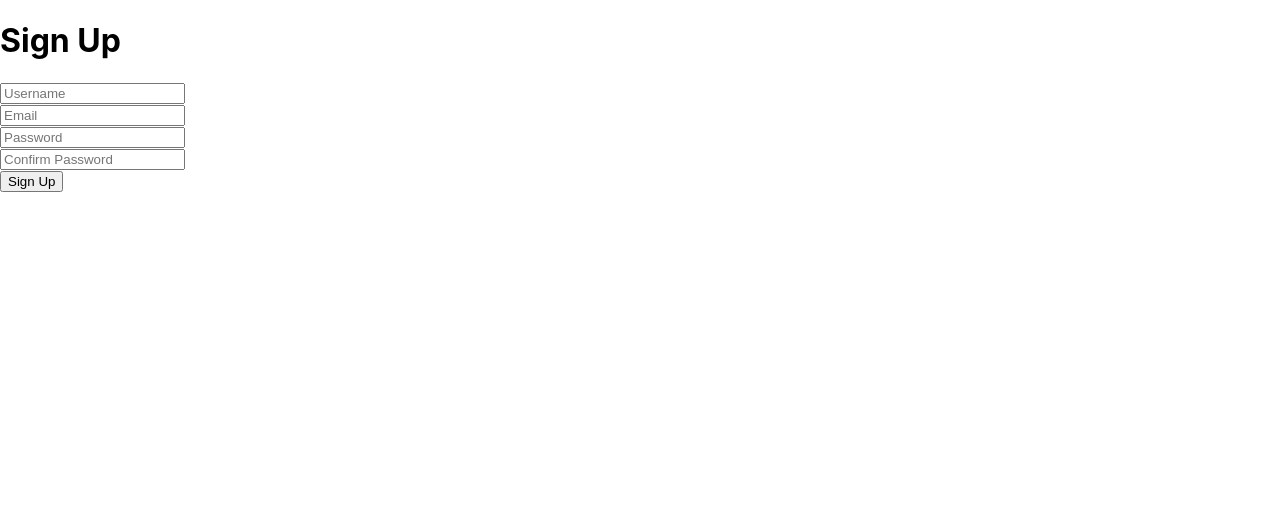
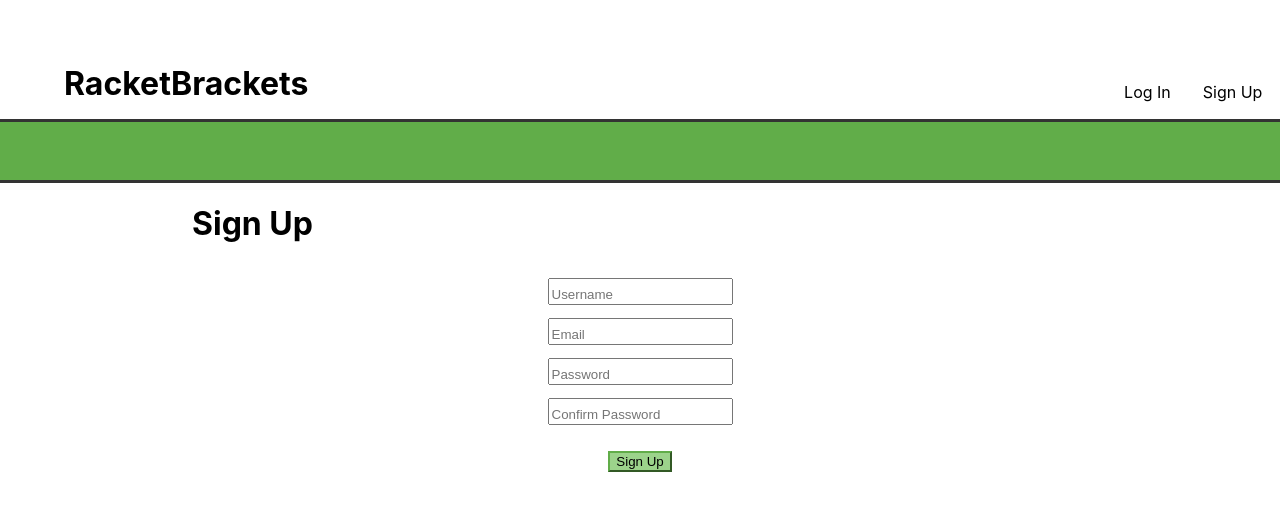
Before and after one commit to nbezanis/Racket-Brackets, a Next.js app in the folder frontend/racketbrackets/: page /SignUp in a window 1280 px wide. Shown: the top 510 px of the page. Built offline with nearby package versions, Linux system fonts and the light colour scheme; no server answers.

Commit message:
Added some basic styling

```diff
--- a/frontend/racketbrackets/Components/Header.tsx
+++ b/frontend/racketbrackets/Components/Header.tsx
@@ -12,7 +12,7 @@ const Header = () => {
         router.push('/');
         };
 
-
+    //May want to replace RacketBrackets Header with Logo?
     return (
         <div className="header">
             <h1>RacketBrackets</h1>
@@ -30,7 +30,7 @@ const Header = () => {
                 {
                     user &&
                     <p>
-                        <a>My Profile</a>
+                        <a href="/Profile">My Profile</a>
                         <a>My Clubs</a>
                         <a>My Matches</a>
                         <a>Search</a>
--- a/frontend/racketbrackets/pages/LogIn.tsx
+++ b/frontend/racketbrackets/pages/LogIn.tsx
@@ -16,7 +16,7 @@ const LogIn = () => {
     const SignIn = async () => {
         try {
             await auth.signInWithEmailAndPassword(emailRef.current!.value,passwordRef.current!.value);
-            router.push('/');
+            router.push('/Profile');
         } catch (e) {
             console.error(e);
         }
@@ -27,8 +27,8 @@ const LogIn = () => {
       <Head>
         <title>Log In</title>
       </Head>
-      <h1>Log In</h1>
-      <form method="post">
+      <h1 id="pageTitle">Log In</h1>
+      <form className="logIn" method="post">
             <input type="text" id="email" name="email" placeholder="Email" ref={emailRef}/><br/>
             <input type="password" id="password" name="password" placeholder="Password" ref={passwordRef}/><br/>
             <button type="button" onClick={SignIn}>Log In</button>
--- a/frontend/racketbrackets/pages/SignUp.tsx
+++ b/frontend/racketbrackets/pages/SignUp.tsx
@@ -42,7 +42,7 @@ const SignUp = () => {
                                     groups: false});
         });
         //Replace this push with a push to the correct profile page
-        router.push("/");
+        router.push("/Profile");
       } catch(e) {
         console.error(e);
       }
@@ -53,8 +53,8 @@ const SignUp = () => {
       <Head>
         <title>Sign Up</title>
       </Head>
-      <h1>Sign Up</h1>
-      <form method="post">
+      <h1 id="pageTitle">Sign Up</h1>
+      <form className="logIn" method="post">
             <input type="text" id="username" name="username" placeholder="Username" ref={usernameRef}/><br/>
             <input type="text" id="email" name="email" placeholder="Email" ref={emailRef}/><br/>
             <input type="password" id="password" name="password" placeholder="Password" ref={passwordRef}/><br/>
--- a/frontend/racketbrackets/pages/_app.tsx
+++ b/frontend/racketbrackets/pages/_app.tsx
@@ -1,10 +1,12 @@
 import '../styles/globals.css'
 import type { AppProps } from 'next/app'
 import { AuthProvider } from '../auth/AuthProvider'
+import Header from "../Components/Header";
 
 function MyApp({ Component, pageProps }: AppProps) {
   return(
     <AuthProvider>
+      <Header/>
       <Component {...pageProps} />
     </AuthProvider>
   )
--- a/frontend/racketbrackets/styles/globals.css
+++ b/frontend/racketbrackets/styles/globals.css
@@ -19,12 +19,11 @@ a {
   text-align: center;
   border-top: 3px solid #333;
   border-bottom: 3px solid #333;
-  background-color: rgb(74, 202, 134);
+  background-color: rgb(97, 173, 73);
   white-space: nowrap;
   margin-top: 1em;
   padding: .25em;
   height: 4em;
-  /*top has to be specified for it to be sticky on scrolling pages*/
   position: sticky;
   top:0;
 }
@@ -54,3 +53,23 @@ a {
   margin-bottom: 1em;
   display: inline;
 }
+
+#pageTitle {
+  margin-left: 10%;
+  padding-left: 2em;
+}
+
+.logIn {
+  text-align: center;
+}
+
+.logIn input {
+  padding-top: 0.5em;
+  margin-top: 1em;
+}
+
+.logIn button{
+  margin-top: 2em;
+  background-color:  rgb(156, 211, 139);
+  border-color:  rgb(97, 173, 73);
+}
```
Also changed, not shown: frontend/racketbrackets/pages/Profile.tsx (added, +15 -0 lines), frontend/racketbrackets/pages/index.tsx (+3 -9 lines).
